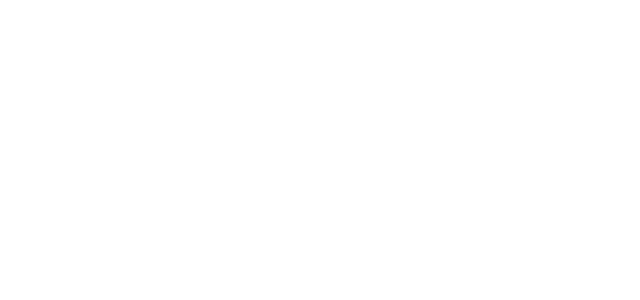
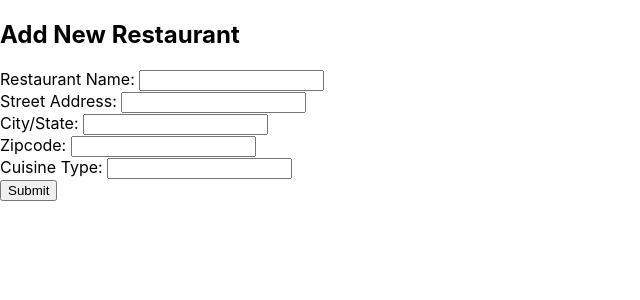
Before and after one commit to StevenWBull/restaurant-roulette-client, a React (Create React App) app: page /addrestaurant in a window 1280 px wide. Shown: the top 300 px of the page, without its empty margins (0-640 px from the left). Built offline with nearby package versions, Linux system fonts and the light colour scheme.

Commit message:
add restaurant feature  completed

```diff
--- /dev/null
+++ b/src/components/AddRestaurant/AddRestaurant.js
@@ -0,0 +1,78 @@
+import React, { useContext } from 'react';
+import ApiContext from '../../contexts/ApiContext';
+import { useForm } from '../../hooks/useForm';
+
+export default function AddRestaurant() {
+  const { addRestaurants } = useContext(ApiContext);
+  const initialState = { restaurant_name: '', street_address: '', city_address: '', zipcode: '', cuisine_type: '' };
+
+  const goBack = () => {
+    window.history.back()
+  };
+
+  const addNewRestaurant = () => {
+    console.log({ ...values });
+    addRestaurants({ ...values });
+    goBack();
+  };
+
+  const [ values, handleChange, handleSubmit ] = useForm(initialState, addNewRestaurant);
+
+  return (
+    <div>
+      <form onSubmit={handleSubmit}>
+        <div>
+          <h2>Add New Restaurant</h2>
+        </div>
+        <div>
+          <label htmlFor='add_restaurant_name'>Restaurant Name: </label>
+          <input
+            type="text"
+            id='add_restaurant_name'
+            name='restaurant_name'
+            value={values.restaurant_name}
+            onChange={handleChange} />
+        </div>
+        <div>
+          <label htmlFor='add_restaurant_street_address'>Street Address: </label>
+          <input
+            type="text"
+            id='add_restaurant_street_address'
+            name='street_address'
+            value={values.street_address}
+            onChange={handleChange} />
+        </div>
+        <div>
+          <label htmlFor='add_restaurant_state_address'>City/State: </label>
+          <input
+            type="text"
+            id='add_restaurant_state_address'
+            name='state_address'
+            value={values.state_address}
+            onChange={handleChange} />
+        </div>
+        <div>
+          <label htmlFor='add_restaurant_zipcode'>Zipcode: </label>
+          <input
+            type="integer"
+            id='add_restaurant_zipcode'
+            name='zipcode'
+            value={values.zipcode}
+            onChange={handleChange} />
+        </div>
+        <div>
+          <label htmlFor='add_restaurant_cuisine_type'>Cuisine Type: </label>
+          <input
+            type="text"
+            id='add_restaurant_cuisine_type'
+            name='cuisine_type'
+            value={values.cuisine_type}
+            onChange={handleChange} />
+        </div>
+        <div>
+          <button type='submit'>Submit</button>
+        </div>
+      </form>
+    </div>
+  )
+};
--- a/src/components/App/App.js
+++ b/src/components/App/App.js
@@ -4,6 +4,7 @@ import MainPage from '../MainPage/MainPage';
 import LoginForm from '../LoginForm/LoginForm';
 import RegistrationForm from '../RegistrationForm/RegistrationForm';
 import UserHomeScreen from '../UserHomeScreen/UserHomeScreen';
+import AddRestaurant from '../AddRestaurant/AddRestaurant';
 import './App.css';
 
 export default function App() {
@@ -14,6 +15,7 @@ export default function App() {
         <Route path='/login' component={LoginForm} />
         <Route path='/register' component={RegistrationForm} />
         <Route path='/home' component={UserHomeScreen} />
+        <Route path='/addrestaurant' component={AddRestaurant} />
       </Switch>
     </main>
   );
--- a/src/components/UserHomeScreen/UserHomeScreen.js
+++ b/src/components/UserHomeScreen/UserHomeScreen.js
@@ -1,5 +1,6 @@
 /* eslint-disable react-hooks/exhaustive-deps */
 import React, { useState, useContext, useEffect } from 'react';
+import { Link } from 'react-router-dom';
 import ApiContext from '../../contexts/ApiContext';
 
 export default function UserHomeScreen() {
@@ -7,7 +8,8 @@ export default function UserHomeScreen() {
   const [ cuisine, setCuisine ] = useState(null);
   const [ restaurants, setRestaurants ] = useState([]);
   const [ isLoading, setIsLoading ] = useState(true);
-  const { getRestaurants } = useContext(ApiContext)
+  const [ deleteRest, setDeleteRest ] = useState(false);
+  const { getRestaurants, deleteRestaurants } = useContext(ApiContext);
 
   useEffect( () => {
     const getData = async () => {
@@ -16,12 +18,19 @@ export default function UserHomeScreen() {
       setIsLoading(false);
     }
     getData();
-}, [page, cuisine])
+  }, [page, cuisine, deleteRest]);
+
+  const handleDelete = ev => {
+    deleteRestaurants(ev.target.value);
+    setDeleteRest(true);
+  }
 
   return (
     <>
       <section>
-        <button>Add Restaurant</button>
+        <Link to='/addrestaurant'>
+          <button>Add Restaurant</button>
+        </Link>
         <button>Where am I eating?</button>
       </section>
       <section>
@@ -33,7 +42,7 @@ export default function UserHomeScreen() {
               <br />
               <span>{restaurant.cuisine_type}</span>
               <br />
-              <button >Delete</button>
+              <button onClick={handleDelete} value={restaurant.id}>Delete</button>
             </li>
           ))
         }
--- a/src/services/auth-endpoints.js
+++ b/src/services/auth-endpoints.js
@@ -67,10 +67,6 @@ export const AuthApiService = {
         'Authorization': `bearer ${TokenService.getAuthToken()}`
       }
     })
-    .then( res => {
-      return (!res.ok)
-        ? res.json().then( e => Promise.reject(e))
-        : res.json();
-    })
+    .catch(error => Promise.reject(error));
   }
 }
```
